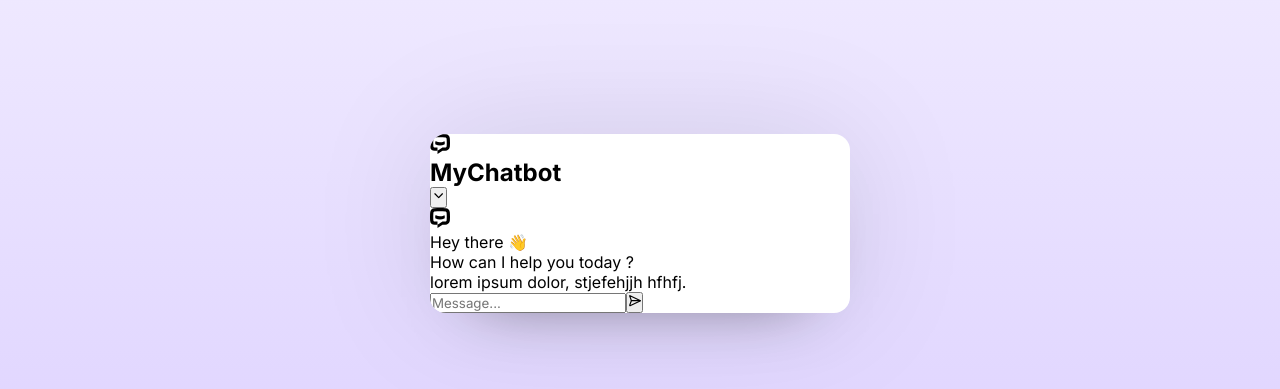
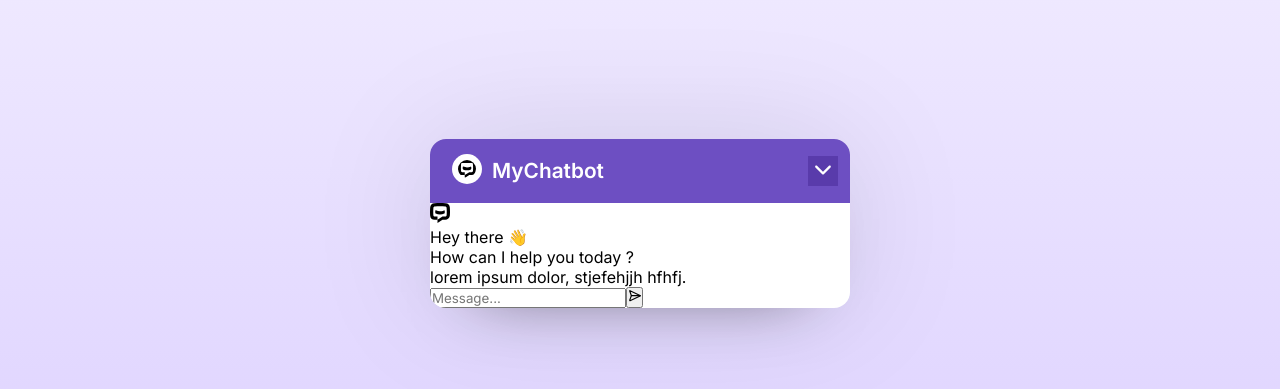
Before and after one commit to olumatty/Chatbot, a React (Vite) app: page / in a window 1280 px wide. Shown: the part 177-566 px from the top of the page. Built offline with nearby package versions, Linux system fonts and the light colour scheme.

Commit message:
chatbox 4.0

```diff
--- a/src/index.css
+++ b/src/index.css
@@ -28,8 +28,44 @@ body{
   box-shadow: 0 0 128px 0 rgba(0,0,0,0.1), 0 32px 64px -48px rgba(0,0,0,0.5);
 }
 
-.chatbot-popup.chat-header{
+.chatbot-popup .chatbot-header{
   display:flex;
   padding:15px 22px;
+  justify-content:space-between;
+  align-items:center;
+  background:#6D4FC2;
+}
 
+.chatbot-header .header-info{
+  display:flex;
+  align-items:center;
+  gap:10px;
 }
+
+.header-info img{
+  height:30px;
+  width:30px;
+  padding:6px;
+  flex-shrink:0;
+  fill:#6D4FC2;
+  background:#fff;
+  border-radius: 50%
+}
+
+.header-info .logo-text{
+  color:#fff;
+  font-size:1.30rem;
+  font-weight:600;
+}
+
+.chatbot-header button{
+  height:30px;
+  width:30px;
+  border:none;
+  outlineL:none;
+  color:#fff;
+  font-size: 1.5rem;
+  padding-top:2px;
+  margin-right :-10px;
+  background:#593bab;
+}
```
